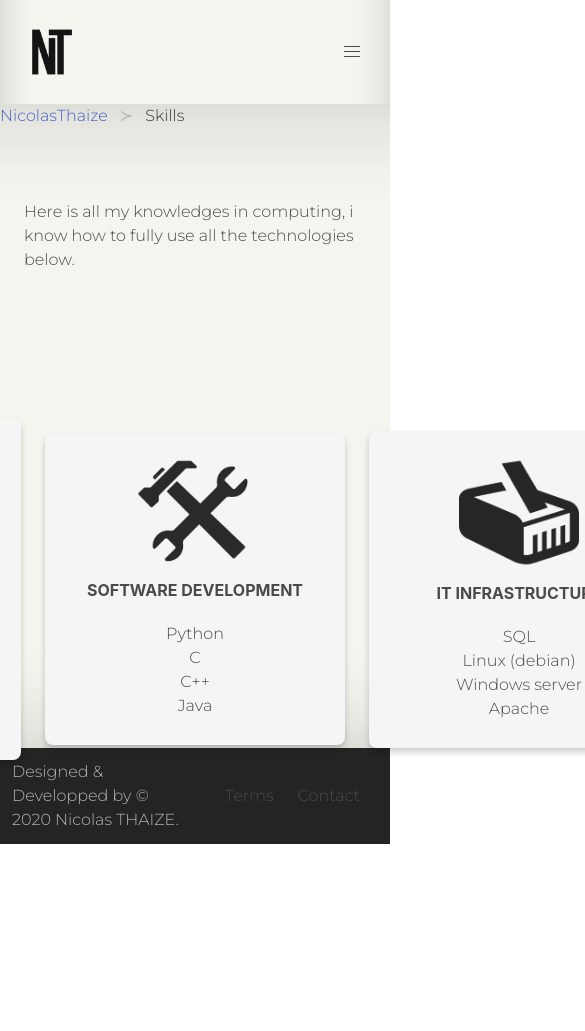
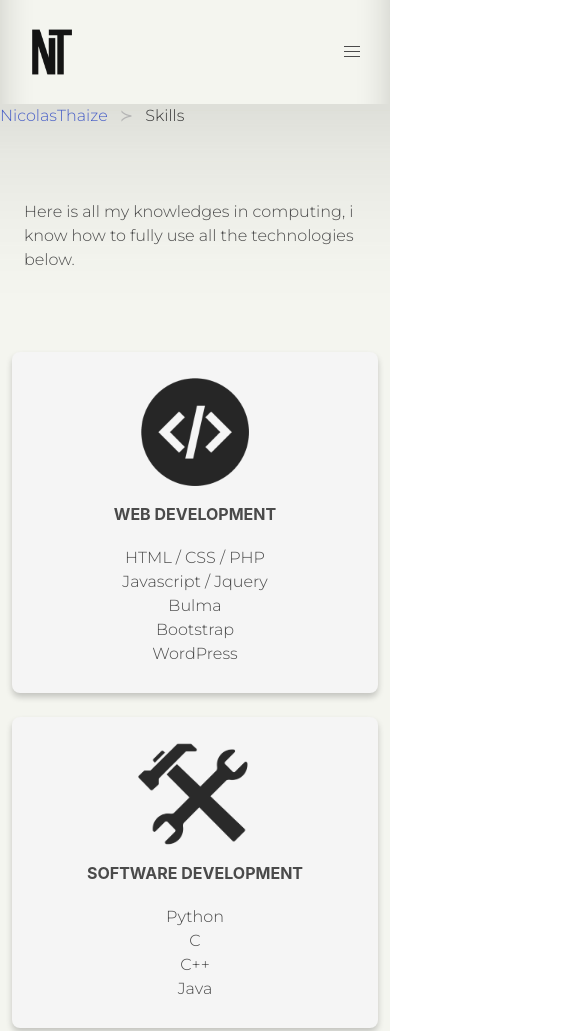
Before and after one commit to NicolasThaize/PORTFOLIO_B1, a website: page pages/skills.html in a window 390 px wide. Shown: the top 1031 px of the page, 585 px wide, since content can reach past the window. Before the commit the page ends 844 px from the top, so only its background shows below. Drawn offline with nearby package versions, Linux system fonts and the light colour scheme.

Commit message:
Fix mobile display skills.html

```diff
--- a/pages/skills.html
+++ b/pages/skills.html
@@ -137,7 +137,7 @@
 
     <!-- MOBILE -->
 
-    <div class="is-hidden-desktop is-marginless center">
+    <div class="is-hidden-desktop is-marginless forceMB">
         <div class="center column">
             <div class="container has-text-centered has-background-white-ter cornerRadius" style="width: 300px; box-shadow: 0 4px 6px 0 hsla(0, 0%, 0%, 0.2);">
                 <div class="marginBottom20">
```
